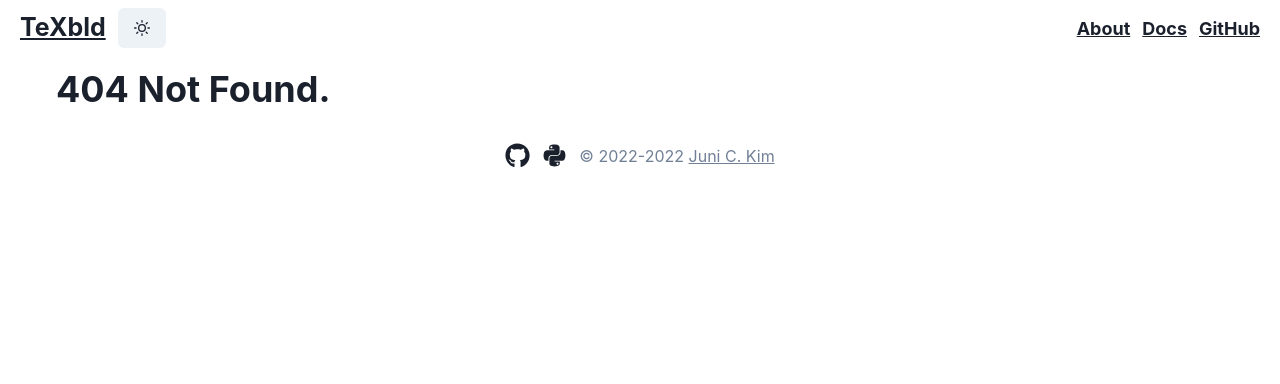
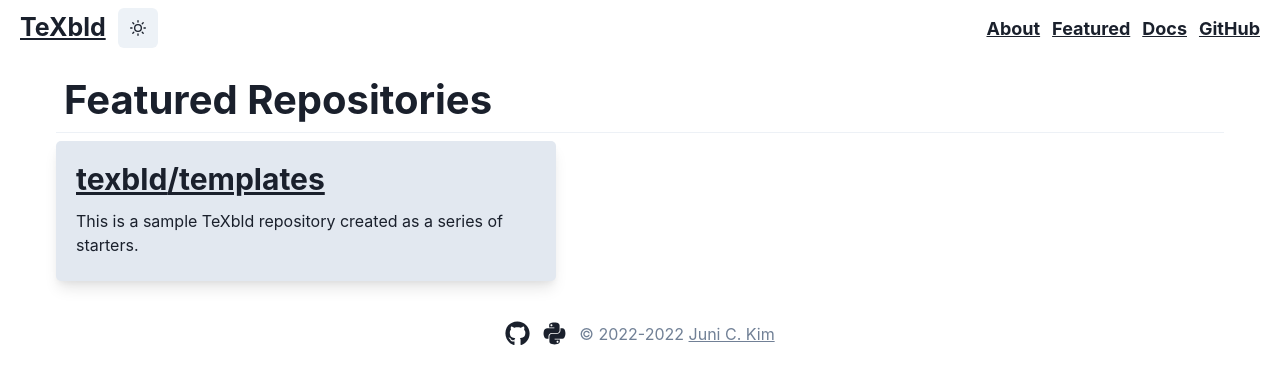
Before and after one commit to texbld/website-v3, a Next.js app: page /featured in a window 1280 px wide. Before the commit this address had no page. Shown: the top 384 px of the page. Built offline with nearby package versions, Linux system fonts and the light colour scheme.

Commit message:
added featured repositories

```diff
--- a/components/blocks/Toggle.tsx
+++ b/components/blocks/Toggle.tsx
@@ -1,12 +1,14 @@
 import { MoonIcon, SunIcon } from "@chakra-ui/icons";
-import { Button, useColorMode } from "@chakra-ui/react";
+import { IconButton, useColorMode } from "@chakra-ui/react";
 import React from "react";
 
 export default function Toggle() {
   const { colorMode, toggleColorMode } = useColorMode();
   return (
-    <Button onClick={toggleColorMode}>
-      {colorMode == "dark" ? <MoonIcon /> : <SunIcon />}
-    </Button>
+    <IconButton
+      onClick={toggleColorMode}
+      icon={colorMode == "dark" ? <MoonIcon /> : <SunIcon />}
+      aria-label="Toggle Color Mode"
+    />
   );
 }
--- /dev/null
+++ b/components/sections/FeaturedRepository.tsx
@@ -0,0 +1,24 @@
+import {Box, Heading, useColorModeValue} from "@chakra-ui/react";
+import React from "react";
+import Link from "@/blocks/Link";
+
+export default function FeaturedRepository(props: {
+  owner: string;
+  repository: string;
+  children: React.ReactNode;
+}) {
+  const bg = useColorModeValue('gray.200', 'gray.700')
+  return (
+    <Box borderRadius={5} shadow={"lg"} p={3} my={2} bgColor={bg} maxW={500}>
+      <Link
+        href={`https://github.com/${props.owner}/${props.repository}`}
+        isExternal
+      >
+        <Heading fontSize={30} m={2}>
+          {props.owner}/{props.repository}
+        </Heading>
+      </Link>
+      <Box my={3}>{props.children}</Box>
+    </Box>
+  );
+}
--- a/components/sections/Footer.tsx
+++ b/components/sections/Footer.tsx
@@ -1,6 +1,6 @@
 import React from "react";
-import { Center, Text, useColorModeValue, Icon } from "@chakra-ui/react";
-import { FaGithub, FaPython } from "react-icons/fa";
+import {Center, Text, useColorModeValue} from "@chakra-ui/react";
+import {FaGithub, FaPython} from "react-icons/fa";
 import Link from "@/blocks/Link";
 
 export default function Footer() {
@@ -8,12 +8,12 @@
   const textcolor = useColorModeValue("gray.500", "gray.400");
   return (
     <Center gap={3} p={5}>
-      <Link href="https://github.com/texbld" isExternal>
+      <Link href="https://github.com/texbld" isExternal aria-label="GitHub">
         <Text fontSize={25}>
           <FaGithub />
         </Text>
       </Link>
-      <Link href="https://pypi.org/project/texbld/" isExternal>
+      <Link href="https://pypi.org/project/texbld/" isExternal aria-label="PyPi">
         <Text fontSize={25}>
           <FaPython />
         </Text>
--- a/pages/_document.tsx
+++ b/pages/_document.tsx
@@ -1,9 +1,9 @@
-import { ColorModeScript } from '@chakra-ui/react';
-import { Html, Head, Main, NextScript } from 'next/document';
+import {ColorModeScript} from '@chakra-ui/react';
+import {Html, Head, Main, NextScript} from 'next/document';
 
 export default function Document() {
   return (
-		<Html>
+    <Html lang='en'>
       <Head></Head>
       <body>
         <ColorModeScript />
--- /dev/null
+++ b/pages/featured.mdx
@@ -0,0 +1,9 @@
+import Repo from "@/sections/FeaturedRepository";
+
+# Featured Repositories
+
+---
+
+<Repo owner="texbld" repository="templates">
+This is a sample TeXbld repository created as a series of starters.
+</Repo>
--- a/site-config.ts
+++ b/site-config.ts
@@ -1,15 +1,16 @@
-import LinkList from './components/linklist';
+import LinkList from "./components/linklist";
 
 interface SiteConfig {
-	navbarlinks: LinkList;
+  navbarlinks: LinkList;
 }
 
 const config: SiteConfig = {
-	navbarlinks: [
-		{ name: 'About', href: '/about/' },
-		{ name: 'Docs', href: '/docs/' },
-		{ name: 'GitHub', href: 'https://github.com/texbld', isExternal: true },
-	],
+  navbarlinks: [
+    { name: "About", href: "/about/" },
+    { name: "Featured", href: "/featured/" },
+    { name: "Docs", href: "/docs/" },
+    { name: "GitHub", href: "https://github.com/texbld", isExternal: true },
+  ],
 };
 
 export default config;
```
Also changed, not shown: pages/index.tsx (+3 -4 lines). Lines whose indentation alone changed are shown as unchanged.
